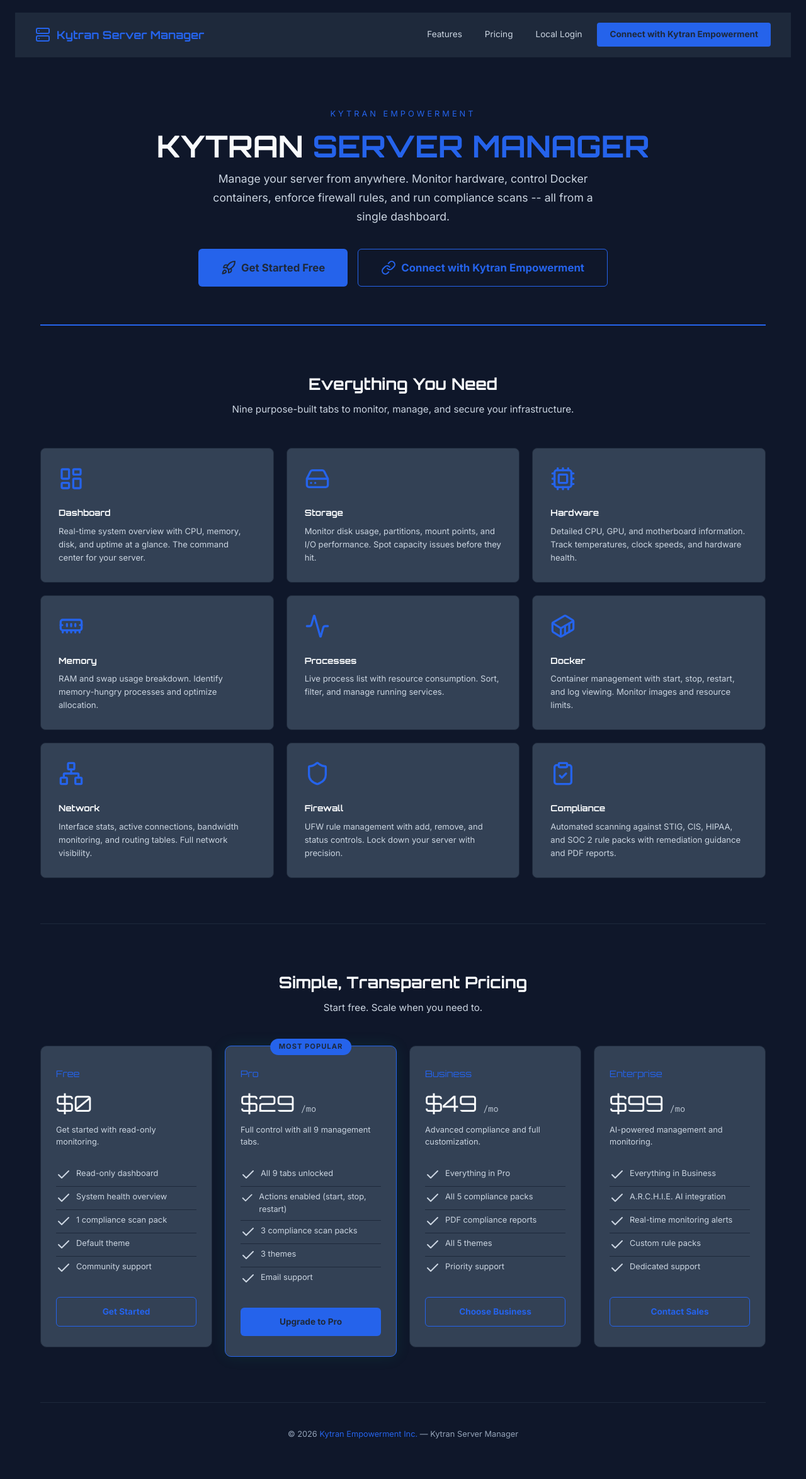
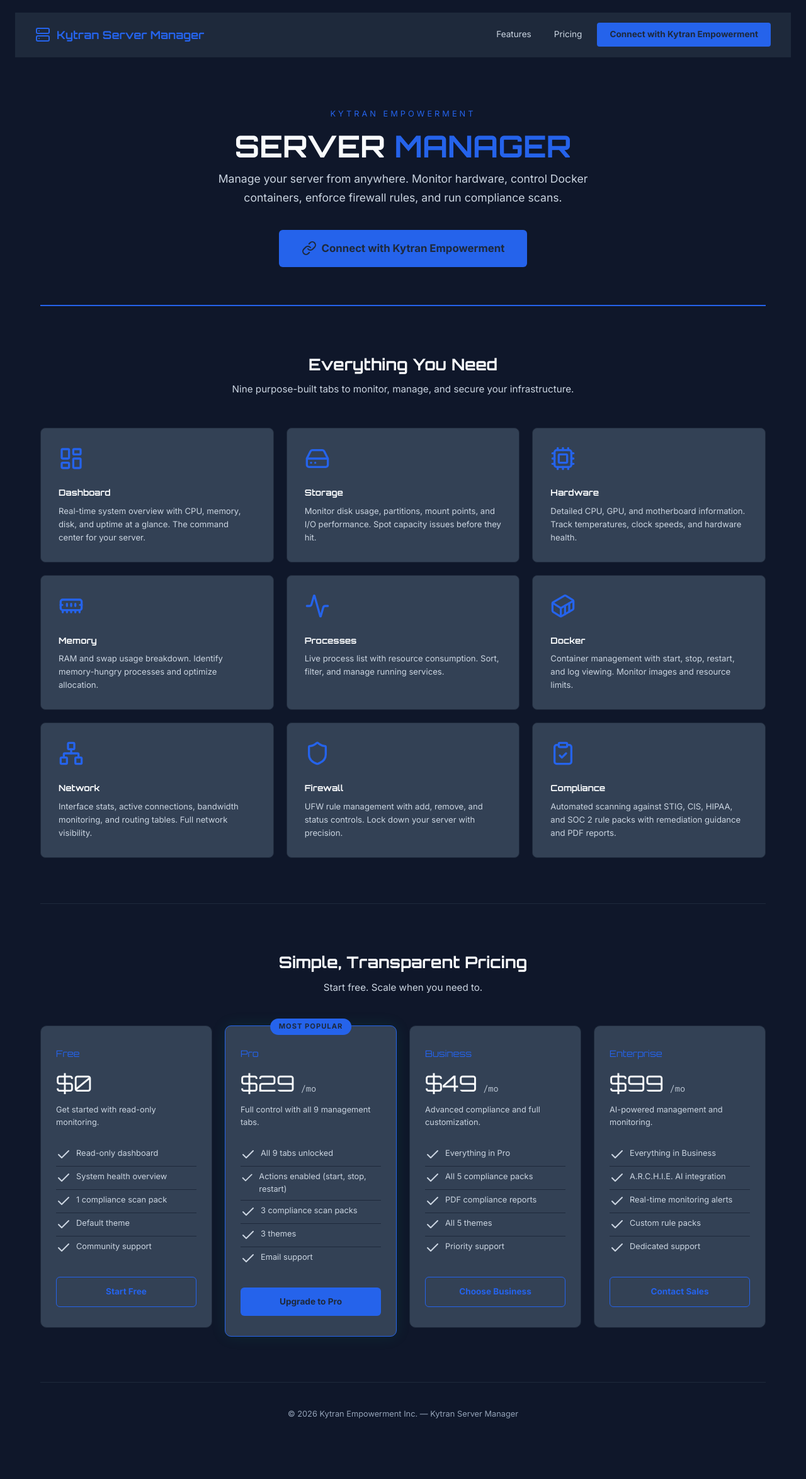
Before and after one commit to KytranKatarn/kytran-system-operations, a Flask app: page / in a window 1280 px wide. Shown: the whole page at 63% size. After the commit the page ends 2252 px from the top, so only its background shows below. Run offline with Flask 3, Linux system fonts and the light colour scheme; some libraries are stand-ins or nearby versions.

Commit message:
feat: clean landing page — single 'Connect with Kytran Empowerment' CTA
Co-Authored-By: Claude Opus 4.6 (1M context) <noreply@anthropic.com>

```diff
--- a/kytran_server_manager/templates/landing.html
+++ b/kytran_server_manager/templates/landing.html
@@ -62,7 +62,7 @@
         font-size: 1.1rem; color: var(--archie-text-secondary, #9ca3af);
         margin: 0 auto 36px; max-width: 640px; line-height: 1.7;
     }
-    .hero-actions { display: flex; gap: 16px; justify-content: center; flex-wrap: wrap; }
+    .hero-actions { display: flex; justify-content: center; }
     .btn-primary {
         display: inline-flex; align-items: center; gap: 8px;
         padding: 16px 36px; background: var(--archie-accent, #10b981);
@@ -72,15 +72,6 @@
     }
     .btn-primary:hover { opacity: 0.85; }
     .btn-primary i { width: 18px; height: 18px; }
-    .btn-secondary {
-        display: inline-flex; align-items: center; gap: 8px;
-        padding: 16px 36px; border: 1px solid var(--archie-accent, #10b981);
-        color: var(--archie-accent, #10b981); text-decoration: none;
-        font-weight: 700; font-size: 1.05rem; border-radius: 6px;
-        background: transparent; transition: background 0.2s;
-    }
-    .btn-secondary:hover { background: rgba(16, 185, 129, 0.08); }
-    .btn-secondary i { width: 18px; height: 18px; }
 
     /* Section titles */
     .section-title {
@@ -203,10 +194,6 @@
         color: var(--archie-text-muted, #6b7280);
         font-size: 0.8rem;
     }
-    .landing-footer a {
-        color: var(--archie-accent, #10b981);
-        text-decoration: none;
-    }
 
     /* Responsive */
     @media (max-width: 1024px) {
@@ -222,8 +209,7 @@
         .hero { padding: 48px 8px 40px; }
         .hero h1 { font-size: 1.6rem; }
         .features-grid { grid-template-columns: 1fr; }
-        .hero-actions { flex-direction: column; align-items: center; }
-        .btn-primary, .btn-secondary { width: 100%; justify-content: center; }
+        .btn-primary { width: 100%; justify-content: center; }
         .landing-nav-link { display: none; }
     }
 </style>
@@ -239,8 +225,7 @@
     <div class="landing-nav-links">
         <a href="#features" class="landing-nav-link">Features</a>
         <a href="#pricing" class="landing-nav-link">Pricing</a>
-        <a href="/login" class="landing-nav-link">Local Login</a>
-        <a href="/auth/kytran/login" class="landing-nav-cta">Connect with Kytran Empowerment</a>
+        <a href="/login" class="landing-nav-cta">Connect with Kytran Empowerment</a>
     </div>
 </nav>
 
@@ -248,17 +233,13 @@
     <!-- Hero -->
     <section class="hero">
         <div class="hero-kicker">Kytran Empowerment</div>
-        <h1>KYTRAN <span>SERVER MANAGER</span></h1>
+        <h1>SERVER <span>MANAGER</span></h1>
         <p class="subtitle">
             Manage your server from anywhere. Monitor hardware, control Docker containers,
-            enforce firewall rules, and run compliance scans -- all from a single dashboard.
+            enforce firewall rules, and run compliance scans.
         </p>
         <div class="hero-actions">
-            <a href="/setup" class="btn-primary">
-                <i data-lucide="rocket"></i>
-                Get Started Free
-            </a>
-            <a href="/auth/kytran/login" class="btn-secondary">
+            <a href="/login" class="btn-primary">
                 <i data-lucide="link"></i>
                 Connect with Kytran Empowerment
             </a>
@@ -337,7 +318,7 @@
                     <li><i data-lucide="check"></i> Default theme</li>
                     <li><i data-lucide="check"></i> Community support</li>
                 </ul>
-                <a href="/setup" class="pricing-cta pricing-cta-outline">Get Started</a>
+                <a href="/login" class="pricing-cta pricing-cta-outline">Start Free</a>
             </div>
 
             <!-- Pro -->
@@ -353,7 +334,7 @@
                     <li><i data-lucide="check"></i> 3 themes</li>
                     <li><i data-lucide="check"></i> Email support</li>
                 </ul>
-                <a href="/auth/kytran/login" class="pricing-cta pricing-cta-primary">Upgrade to Pro</a>
+                <a href="/login" class="pricing-cta pricing-cta-primary">Upgrade to Pro</a>
             </div>
 
             <!-- Business -->
@@ -368,7 +349,7 @@
                     <li><i data-lucide="check"></i> All 5 themes</li>
                     <li><i data-lucide="check"></i> Priority support</li>
                 </ul>
-                <a href="/auth/kytran/login" class="pricing-cta pricing-cta-outline">Choose Business</a>
+                <a href="/login" class="pricing-cta pricing-cta-outline">Choose Business</a>
             </div>
 
             <!-- Enterprise -->
@@ -383,15 +364,14 @@
                     <li><i data-lucide="check"></i> Custom rule packs</li>
                     <li><i data-lucide="check"></i> Dedicated support</li>
                 </ul>
-                <a href="/auth/kytran/login" class="pricing-cta pricing-cta-outline">Contact Sales</a>
+                <a href="/login" class="pricing-cta pricing-cta-outline">Contact Sales</a>
             </div>
         </div>
     </section>
 
     <!-- Footer -->
     <footer class="landing-footer">
-        &copy; 2026 <a href="https://kytranempowerment.com">Kytran Empowerment Inc.</a>
-        &mdash; Kytran Server Manager
+        &copy; 2026 Kytran Empowerment Inc. &mdash; Kytran Server Manager
     </footer>
 </div>
 
```
